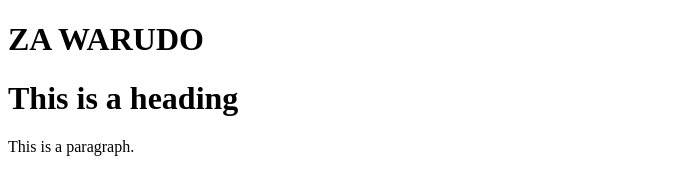
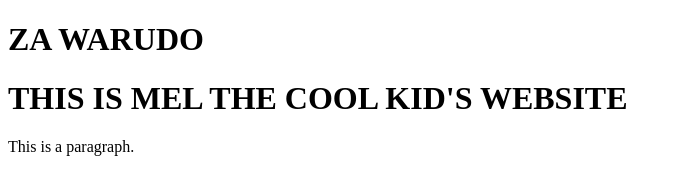
Before and after one commit to ArdsleyHS/firstwebsite-Mel3512, a plain HTML site: page index.html in a window 1280 px wide. Shown: the whole page, without its empty margins (0-681 px from the left). Drawn offline with Linux system fonts and the light colour scheme.

Commit message:
updated index.html

```diff
--- a/index.html
+++ b/index.html
@@ -5,7 +5,7 @@
 </head>
 <body>
     <h1>ZA WARUDO</h1>
-  <h1>This is a heading</h1>
+  <h1>THIS IS MEL THE COOL KID'S WEBSITE</h1>
   <p>This is a paragraph.</p>
 
 </body>
```
